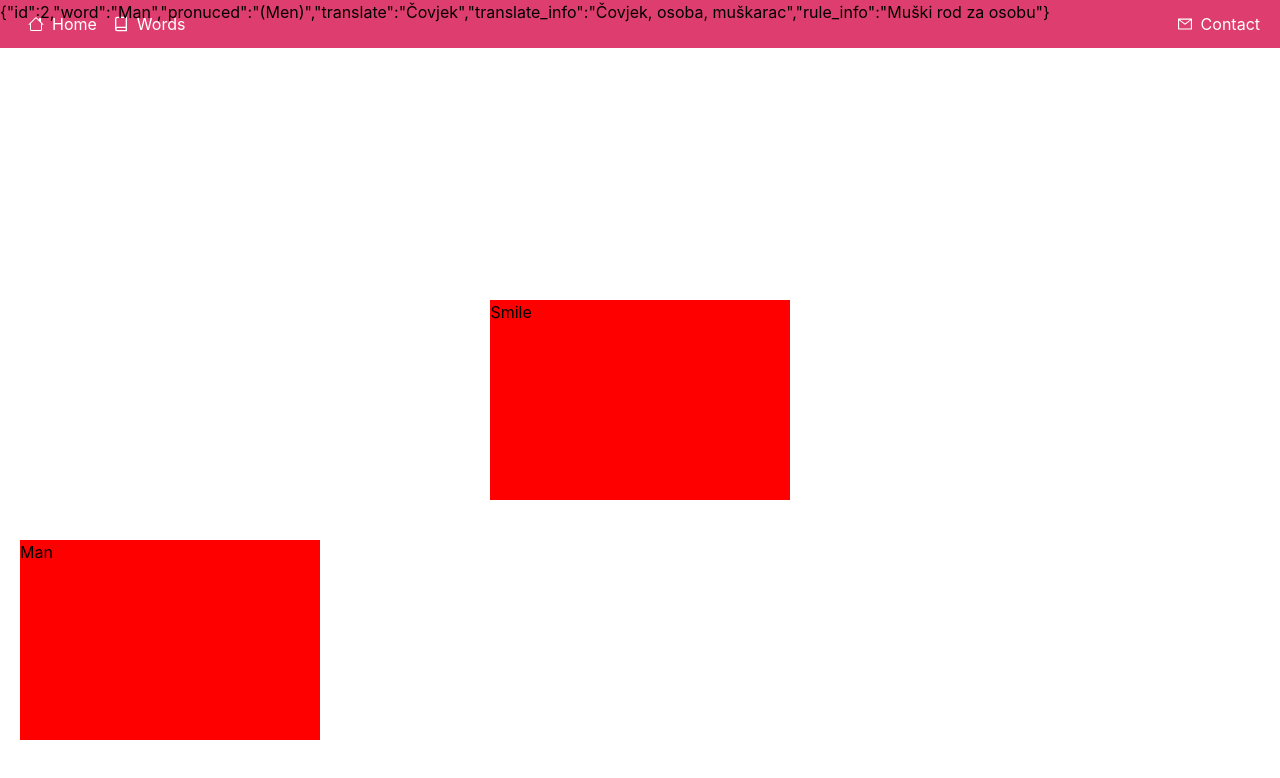
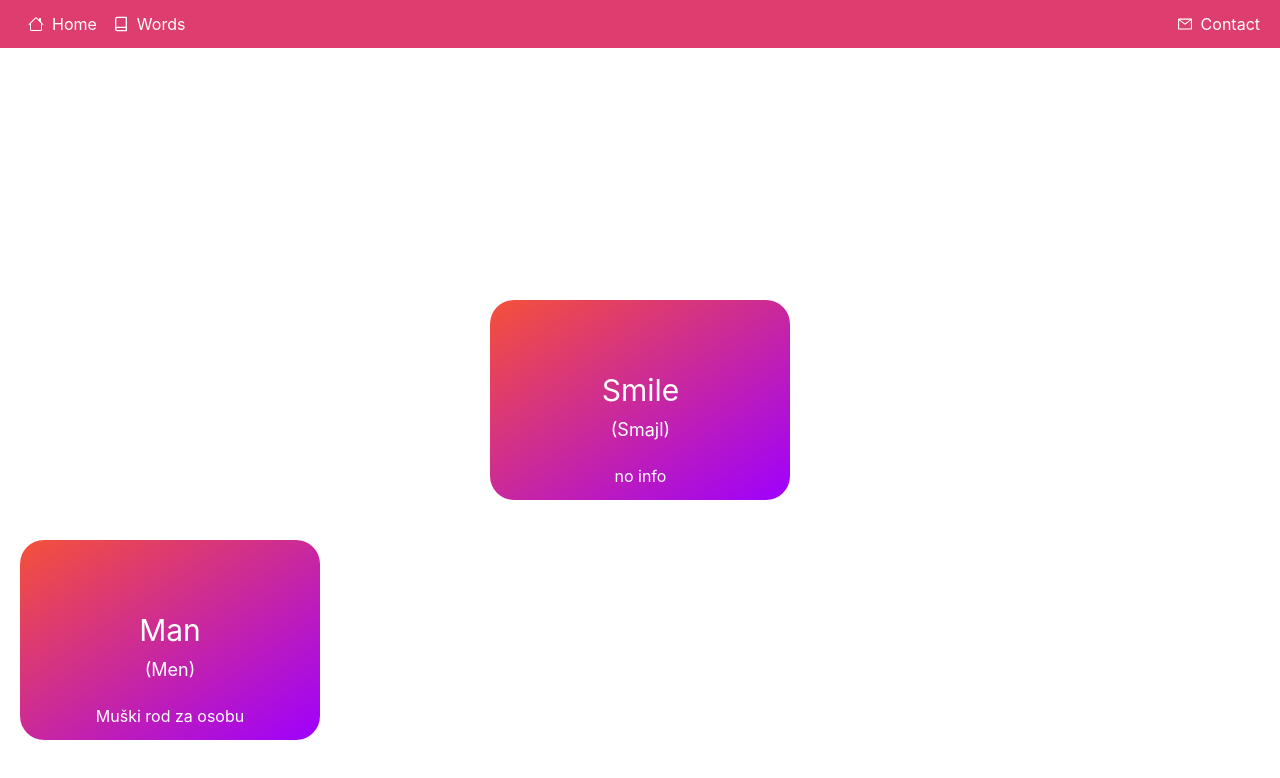
Before and after one commit to semir709/flash_cards, a React (Create React App) app: page / in a window 1280 px wide. Shown: the top 778 px of the page. Built offline with nearby package versions, Linux system fonts and the light colour scheme.

Commit message:
make cards nicer

```diff
--- a/src/App.js
+++ b/src/App.js
@@ -8,7 +8,6 @@ import { type } from "@testing-library/user-event/dist/type";
 function App() {
   const containerVariants = {
     default: {
-      background: "red",
       width: 300,
       height: 200,
       position: "absolute",
@@ -39,72 +38,15 @@ function App() {
   const [index, setIndex] = useState(0);
   const [data, setData] = useState(obj);
 
-  // console.log(index + 1, "index");
-  // console.log(data.length - 1, "data");
-
-  // useEffect(() => {
-  //   console.log(index + 1);
-  //   console.log(data.length);
-
-  //   console.log(index + 1 === data.length);
-
-  //   if (index + 1 === data.length) {
-  //     console.log("hey");
-  //     //   // const last = data[data.length - 1]; // take last element
-  //     //   // data.pop(); // remove last element
-  //     //   // setData((data) => {
-  //     //   //   let res = data[Math.floor(Math.random() * data.length - 1)];
-  //     //   //   return res;
-  //     //   // }); // randomize order of elements
-  //     //   // data.unshift(last);
-  //     //   // add last element on the beginnig of array
-  //     //   setIndex(0);
-  //   }
-  // }, [index]);
-
-  // console.log("hey");
-  // setIndex(0);
-
-  // if (typeof data[index + 1] === "undefined") {
-  //   const last = data[data.length - 1]; // take last element
-  //   data.pop(); // remove last element
-  //   // data = data[Math.floor(Math.random() * data.length - 1)]; // randomize order of elements
-  //   setData(data => {return  let d = data.unshift(last);})  // add last element on the beginnig of array
-  //   console.log(data, "data");
-  //   setIndex(0);
-  // }
-
-  // console.log(index + 1);
-  // useEffect(() => {
-  //   console.log(index + 2);
-  //   console.log(data.length);
-  //   if (index + 2 === data.length) {
-  //     setIndex(0);
-
-  //     console.log(index, "final");
-  //   }
-  // }, [index, data]);
-
-  // useEffect(() => {}, [index]);
-
   const changeIndex = () => {
-    // console.log(index + 1);
-    console.log(data.length);
-    console.log(index + 1);
     if (index + 1 === data.length - 1) {
       const last = data[data.length - 1]; // take last element
       data.pop(); // remove last element
       data.sort(() => Math.random() - 0.5); // randomize order of elements
-
-      console.log(data);
       data.unshift(last); // add last element on the beginnig of array
-      // console.log(data, "data");
       setIndex(0);
     } else {
-      // console.log("old");
       setIndex((prev) => prev + 1);
-      // console.log(data[index + 1].word);
-      // console.log(data[index + 1]);
     }
   };
 
@@ -112,14 +54,12 @@ function App() {
     <>
       <Header />
       <main className="h-screen w-full relative ">
-        <p>{JSON.stringify(data[index + 1])}</p>
         <motion.div
           variants={containerVariants}
           initial="default"
           key={index + 1}
-          data={data[index + 1]}
         >
-          {data[index + 1].word}
+          <Card data={data[index + 1]} />
         </motion.div>
 
         <AnimatePresence>
@@ -129,10 +69,9 @@ function App() {
             animate="move"
             exit="exit"
             key={index}
-            data={data[index]}
-            onClick={changeIndex}
+            // onClick={changeIndex}
           >
-            {data[index].word}
+            <Card data={data[index]} />
           </motion.div>
         </AnimatePresence>
       </main>
--- a/src/components/Card.js
+++ b/src/components/Card.js
@@ -26,7 +26,50 @@ const Card = ({ data }) => {
   //   // setAnimation(false);
   // };
 
-  return <div></div>;
+  return (
+    <div
+      ref={cardRef}
+      className={`w-full h-full [perspective:1000px;] group transition duration-500  absolute`}
+    >
+      <div
+        className={` ${
+          flip && "[transform:rotateY(180deg)]"
+        }  relative w-full h-full
+[transform-style:preserve-3d] transition duration-500  `}
+      >
+        <div
+          onClick={() => setFlip(true)}
+          className="w-full h-full bg-gradient-to-tl from-customPurple to-customOrange rounded-3xl p-3
+    flex flex-col justify-between items-center cursor-pointer
+    [backface-visibility:hidden] absolute"
+        >
+          <div className="flex flex-col items-center my-5">
+            <h2 className="text-white text-3xl mt-[40px]">{data.word}</h2>
+            <p className="text-white text-lg mt-2">{data.pronuced}</p>
+          </div>
+          <span className="text-white ">{data.rule_info}</span>
+        </div>
+
+        <div
+          onClick={() => setFlip(false)}
+          className="w-full h-full bg-gradient-to-tl from-customOrange to-customPurple
+    rounded-3xl p-3 flex flex-col items-center justify-between cursor-pointer
+    [transform:rotateY(180deg)] [backface-visibility:hidden] absolute "
+        >
+          <div className="flex flex-col items-center">
+            <h2 className="text-white text-3xl mt-[50px]">{data.translate}</h2>
+            <p className="text-white text-lg mt-2">{data.translate_info}</p>
+          </div>
+
+          <div className="ml-auto mr-5">
+            <button onClick={() => {}} className="text-white">
+              Next
+            </button>
+          </div>
+        </div>
+      </div>
+    </div>
+  );
 };
 
 export default Card;
```
